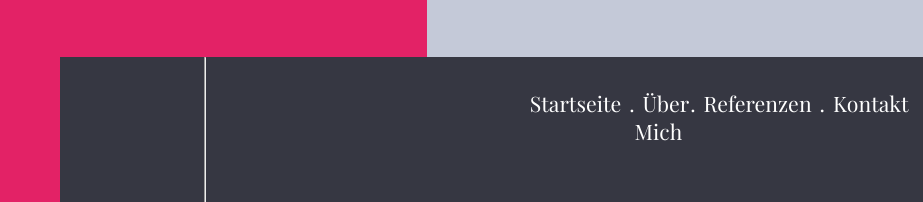
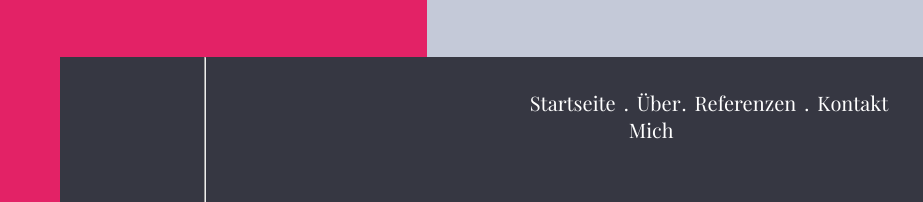
Before and after one commit to Ramikuteish-eng/mein-portfolio, a plain HTML site: page index.html in a window 1280 px wide. Shown: the top 202 px of the page, 0-923 px from the left. Drawn offline with Linux system fonts and the light colour scheme.

Commit message:
Update style.css

```diff
--- a/css/style.css
+++ b/css/style.css
@@ -213,7 +213,7 @@ header nav {
 
 nav ul {
   display: flex;
-  font: 400 calc(1.25rem + 0.1vw) "Playfair Display";
+  font: 400 1.25rem "Playfair Display";
   margin: 0;
   padding: 0;
 }
```
